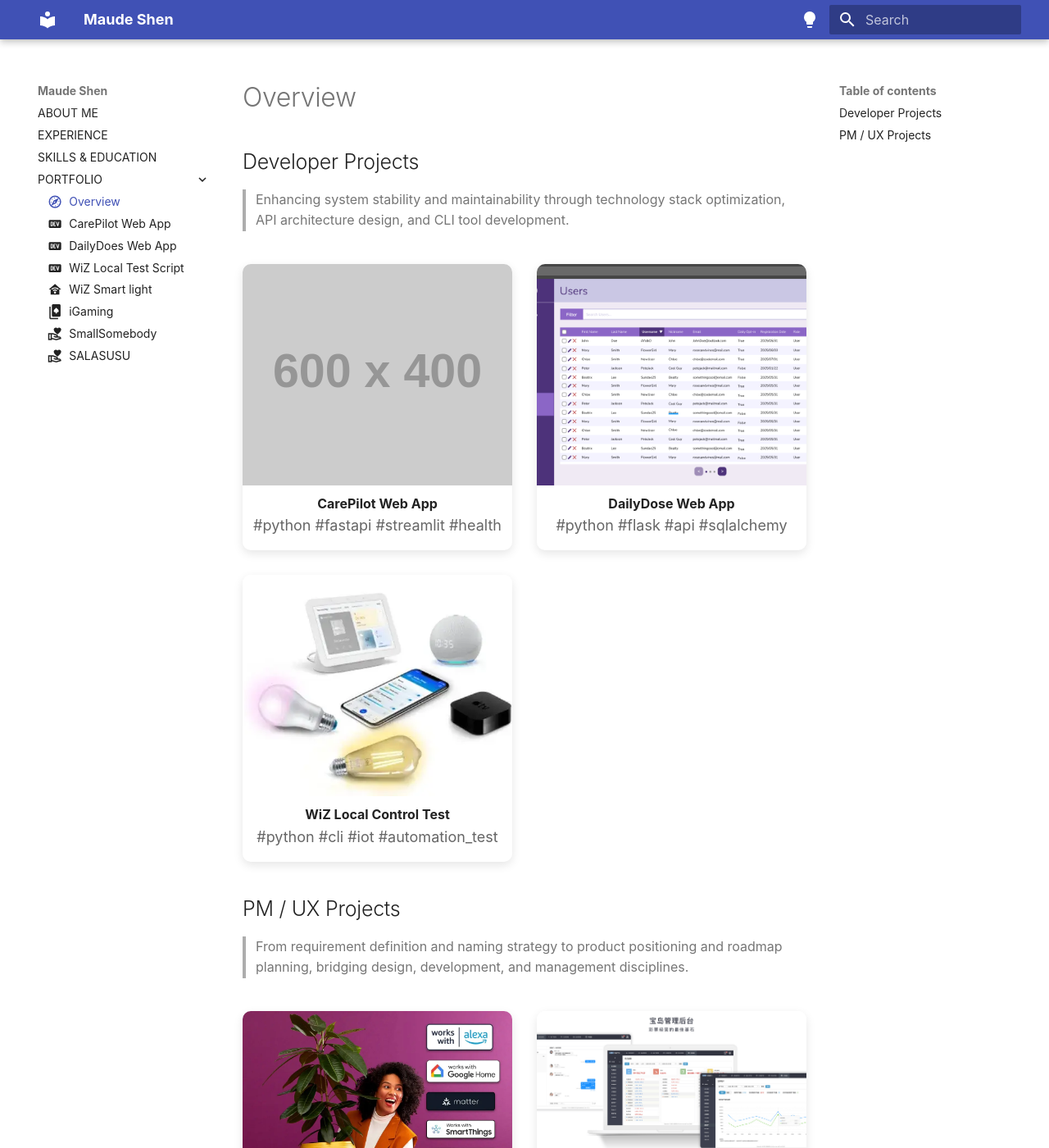
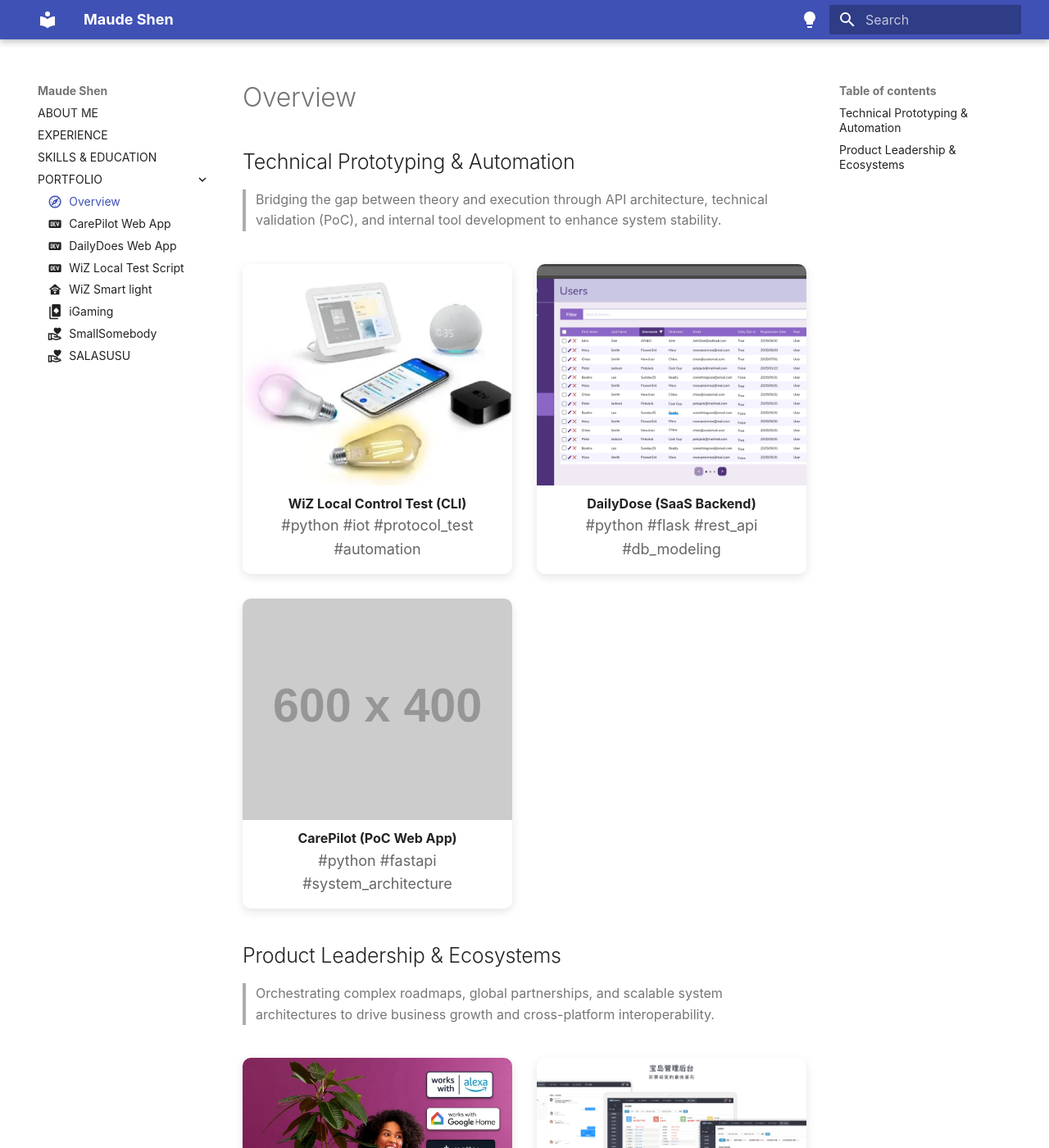
Before and after one commit to maudes/cv, an MkDocs documentation site: the page built from docs/portfolio.md, in a window 1280 px wide and 1400 px high. Shown: the whole window at 82% size. Built offline with MkDocs 1.6.1 and Material for MkDocs 9.7.7, drawn with Linux system fonts in a browser that asks for light colours; some web fonts are replaced; some of the changed text lies outside the part shown.

Commit message:
Update portfolio.md

```diff
--- a/docs/portfolio.md
+++ b/docs/portfolio.md
@@ -2,73 +2,74 @@
 title: Portfolio
 layout: cards
 icon: material/apple-safari
-description: All projects
+description: A showcase of technical prototyping, product leadership, and ecosystem integration.
 ---
-## Developer Projects
-> Enhancing system stability and maintainability through technology stack optimization, API architecture design, and CLI tool development.
+
+## Technical Prototyping & Automation
+> Bridging the gap between theory and execution through API architecture, technical validation (PoC), and internal tool development to enhance system stability.
 
 <div class="card-grid">
 
-<a href="/cv/projects/carepilot/" class="card-link">
+<a href="/cv/projects/wiz_local/" class="card-link">
   <div class="card-image">
-    <img src="https://dummyimage.com/600x400/ccc/fff&text= Coming+soon" alt="CarePilot Dashboard">
-    <div class="caption"> CarePilot Web App</div>
-    <div class="tags">#python #fastapi #streamlit #health</div>
+    <img src="../assets/images/wiz_smart_lighting.png" alt="WiZ smart lighting">
+    <div class="caption">WiZ Local Control Test (CLI)</div>
+    <div class="tags">#python #iot #protocol_test #automation</div>
   </div>
 </a>
 
 <a href="/cv/projects/dailydose/" class="card-link">
   <div class="card-image">
     <img src="../assets/images/dailydose.png" alt="DailyDose Admin Dashboard">
-    <div class="caption"> DailyDose Web App</div>
-    <div class="tags">#python #flask #api #sqlalchemy</div>
+    <div class="caption">DailyDose (SaaS Backend)</div>
+    <div class="tags">#python #flask #rest_api #db_modeling</div>
   </div>
 </a>
 
-<a href="/cv/projects/wiz_local/" class="card-link">
+<a href="/cv/projects/carepilot/" class="card-link">
   <div class="card-image">
-    <img src="../assets/images/wiz_smart_lighting.png" alt="WiZ smart lighting">
-    <div class="caption">WiZ Local Control Test</div>
-    <div class="tags">#python #cli #iot #automation_test</div>
+    <img src="https://dummyimage.com/600x400/ccc/fff&text=Coming+soon" alt="CarePilot Dashboard">
+    <div class="caption">CarePilot (PoC Web App)</div>
+    <div class="tags">#python #fastapi #system_architecture</div>
   </div>
 </a>
 
 </div>
 
-## PM / UX Projects
-> From requirement definition and naming strategy to product positioning and roadmap planning, bridging design, development, and management disciplines.
+## Product Leadership & Ecosystems
+> Orchestrating complex roadmaps, global partnerships, and scalable system architectures to drive business growth and cross-platform interoperability.
 
 <div class="card-grid">
 
 <a href="/cv/projects/wiz/" class="card-link">
   <div class="card-image">
     <img src="../assets/images/wiz_integration.png" alt="WiZ smart lighting">
-    <div class="caption">WiZ Smart Lighting System</div>
-    <div class="tags">#iot #matter_protocol #ux</div>
+    <div class="caption">WiZ Global IoT Ecosystem</div>
+    <div class="tags">#matter_protocol #global_partnership #iot</div>
   </div>
 </a>
 
 <a href="/cv/projects/igaming/" class="card-link">
   <div class="card-image">
     <img src="../assets/images/BaoDao_Home06 2.png" alt="iGaming SaaS">
-    <div class="caption">iGaming SaaS System</div>
-    <div class="tags">#saas #app #private_label #ux</div>
+    <div class="caption">Multi-Tenant iGaming Platform</div>
+    <div class="tags">#saas #scalability #system_overhaul</div>
   </div>
 </a>
 
 <a href="/cv/projects/smallsomebody/" class="card-link">
   <div class="card-image">
     <img src="../assets/images/Smallsomebody_website.jpg" alt="SmallSomebody">
-    <div class="caption">SmallSomebody</div>
-    <div class="tags">#open_data #sdgs #data_analytics</div>
+    <div class="caption">SmallSomebody (Data Initiative)</div>
+    <div class="tags">#open_data #sql #sdgs</div>
   </div>
 </a>
 
 <a href="/cv/projects/salasusu/" class="card-link">
   <div class="card-image">
     <img src="../assets/images/salasusu_website.png" alt="SALASUSU">
-    <div class="caption">SALASUSU</div>
-    <div class="tags">#ecommerce #uiux #seo #events</div>
+    <div class="caption">SALASUSU (Global E-commerce)</div>
+    <div class="tags">#0_to_1 #cross_border #ux</div>
   </div>
 </a>
 
```
